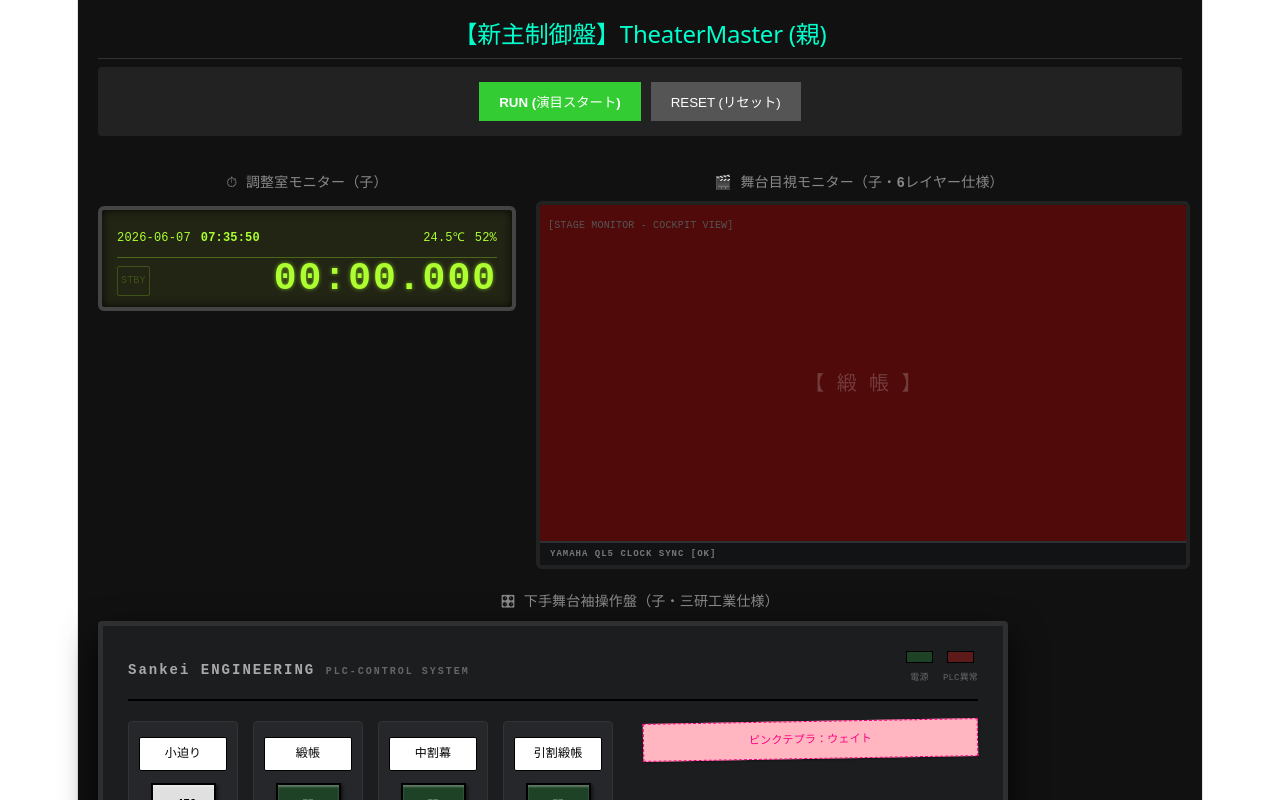
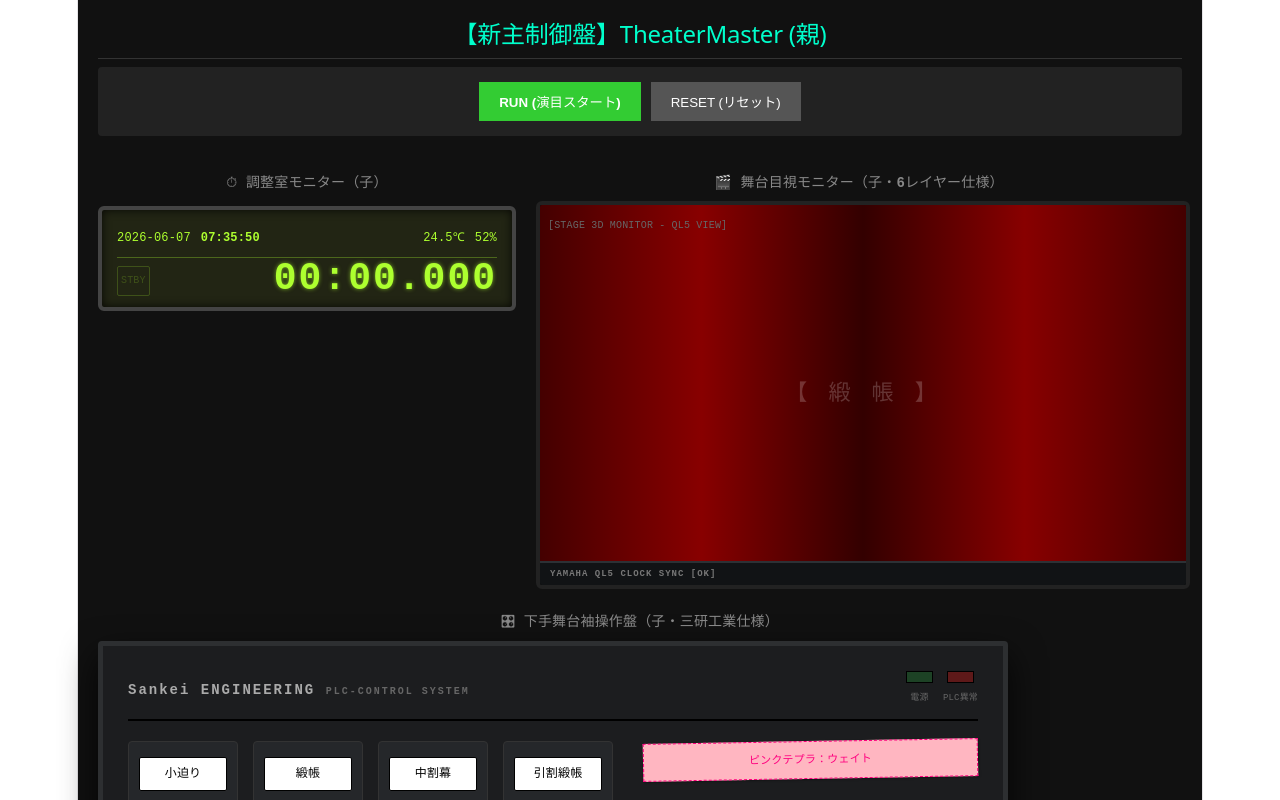
Before and after one commit to yuji-oonaka/stage-director-chronicle, a React (Vite) app: page / in a window 1280 px wide. Shown: the top 800 px of the page. Built offline with nearby package versions, Linux system fonts and the light colour scheme.

Commit message:
feat: [機能追加] 舞台の進行フェーズ（セッティング〜客だし）を管理するためのStagePhase型を追加

```diff
--- a/src/components/StageMonitor.tsx
+++ b/src/components/StageMonitor.tsx
@@ -1,4 +1,3 @@
-import React from "react";
 import type { StageState } from "../types/theater";
 
 interface StageMonitorProps {
@@ -15,74 +14,88 @@ export const StageMonitor: React.FC<StageMonitorProps> = ({ stageState }) => {
     actorPresent,
   } = stageState;
 
-  // 1. ホリゾント（最奥）の色決定
-  const horizoneStyle = {
-    position: "absolute" as const,
-    top: 0,
-    left: 0,
-    right: 0,
-    bottom: "60px",
-    background: horizone.active
-      ? "linear-gradient(to bottom, #2b7fff 0%, #ffcc99 80%, #ffffff 100%)"
-      : "#050505",
-    transition: "background 0.5s ease",
-    zIndex: 1,
-  };
+  // 1. 【最奥】ホリゾント幕（写真1の美しいグラデーション）
+  const horizoneBg = horizone.active
+    ? "linear-gradient(to bottom, #1a66ff 0%, #ffb366 70%, #ffffff 100%)"
+    : "#111";
 
-  // 2. 小迫り（セリ）のY軸・高さの計算
+  // 2. 小迫り（セリ）の物理ミリ数（-1000 〜 450）を、斜め上パース用のY軸（px）に変換
   const kHeight = koseri.currentHeight;
-  let seliBottom = 60;
-  // 【修正】12px ➔ 12 (識別子エラーの解消)
-  let seliHeight = 12;
+  let seliLiftY = 0; // 上下への飛び出し量（px）
+  if (kHeight >= 0) {
+    seliLiftY = (kHeight / 450) * 35; // 舞台面より上に最大35px飛び出す
+  } else {
+    seliLiftY = (kHeight / -1000) * -30; // 奈落へ最大30px沈む
+  }
 
-  if (kHeight >= 0) {
-    seliBottom = 60 + (kHeight / 450) * 25;
-  } else {
-    seliBottom = 60 + (kHeight / 1000) * 30;
-  }
+  // 3. 各種幕の「ひだ（ギャザー）」を表現する立体グラデーション（これで黒同士でも完全に見分けがつきます）
+  const curtainMainBg =
+    "linear-gradient(to right, #400 0%, #800 25%, #300 50%, #800 75%, #400 100%)"; // 緞帳：深紅
+  const curtainMiddleBg =
+    "linear-gradient(to right, #0a0b0d 0%, #1c1e24 25%, #050506 50%, #1c1e24 75%, #0a0b0d 100%)"; // 中割：濃紺黒
+  const curtainBackBg =
+    "linear-gradient(to right, #141414 0%, #2b2b2b 25%, #0d0d0d 50%, #2b2b2b 75%, #141414 100%)"; // 引割：チャコールグレー
 
   return (
     <div
       style={{
         width: "100%",
         maxWidth: "650px",
-        height: "360px",
-        backgroundColor: "#0a0a0a",
+        height: "380px",
+        backgroundColor: "#050505",
         border: "4px solid #222",
         position: "relative",
         overflow: "hidden",
         borderRadius: "6px",
-        boxShadow: "inset 0 0 30px rgba(0,0,0,1)",
+        boxShadow: "inset 0 0 40px rgba(0,0,0,1)",
         fontFamily: "monospace",
+        // 💡 ここがキモ：子要素すべてに3D奥行き空間を適用する
+        perspective: "500px",
       }}
     >
+      {/* 画面上部ラベル */}
       <div
         style={{
           position: "absolute",
           top: "8px",
           left: "8px",
-          color: "#555",
+          color: "#666",
           fontSize: "10px",
-          zIndex: 20,
+          zIndex: 100,
           pointerEvents: "none",
         }}
       >
-        [STAGE MONITOR - COCKPIT VIEW]
+        [STAGE 3D MONITOR - QL5 VIEW]
       </div>
 
-      {/* LAYER 1: 【最奥】ホリゾント幕 */}
-      <div style={horizoneStyle} />
+      {/* =========================================================
+          空間レイヤー（奥 z-index:1 ➔ 手前 z-index:20）
+         ========================================================= */}
 
-      {/* LAYER 2: 【奥から2番目】渡りの引き割幕 */}
+      {/* LAYER 1: 最奥ホリゾントの壁（固定） */}
+      <div
+        style={{
+          position: "absolute",
+          top: 0,
+          left: 0,
+          right: 0,
+          height: "240px",
+          background: horizoneBg,
+          transition: "background 0.5s ease",
+          zIndex: 1,
+        }}
+      />
+
+      {/* LAYER 2: 渡りの引き割幕（引割緞帳） - ホリゾントのすぐ手前 */}
       <div
         style={{
           position: "absolute",
           top: 0,
           left: 0,
           width: `${50 - curtainBack.position / 2}%`,
-          height: "300px",
-          backgroundColor: "#15151b",
-          borderRight: "1px solid #333",
+          height: "240px",
+          background: curtainBackBg,
+          borderRight: "1px solid #000",
           zIndex: 2,
           transition: "width 0.1s linear",
         }}
@@ -93,27 +106,27 @@ export const StageMonitor: React.FC<StageMonitorProps> = ({ stageState }) => {
           top: 0,
           right: 0,
           width: `${50 - curtainBack.position / 2}%`,
-          height: "300px",
-          backgroundColor: "#15151b",
-          borderLeft: "1px solid #333",
+          height: "240px",
+          background: curtainBackBg,
+          borderLeft: "1px solid #000",
           zIndex: 2,
           transition: "width 0.1s linear",
         }}
       />
 
-      {/* LAYER 3: 【中間】中割幕 */}
+      {/* LAYER 3: 中割幕 - ステージ中央の引き幕 */}
       <div
         style={{
           position: "absolute",
           top: 0,
           left: 0,
           width: `${50 - curtainMiddle.position / 2}%`,
-          height: "300px",
-          backgroundColor: "#0c0c10",
-          borderRight: "2px solid #222",
+          height: "240px",
+          background: curtainMiddleBg,
+          borderRight: "2px solid #000",
           zIndex: 3,
           transition: "width 0.1s linear",
-          boxShadow: "5px 0 15px rgba(0,0,0,0.7)",
+          boxShadow: "10px 0 20px rgba(0,0,0,0.8)",
         }}
       />
       <div
@@ -122,87 +135,123 @@ export const StageMonitor: React.FC<StageMonitorProps> = ({ stageState }) => {
           top: 0,
           right: 0,
           width: `${50 - curtainMiddle.position / 2}%`,
-          height: "300px",
-          backgroundColor: "#0c0c10",
-          borderLeft: "2px solid #222",
+          height: "240px",
+          background: curtainMiddleBg,
+          borderLeft: "2px solid #000",
           zIndex: 3,
           transition: "width 0.1s linear",
-          boxShadow: "-5px 0 15px rgba(0,0,0,0.7)",
+          boxShadow: "-10px 0 20px rgba(0,0,0,0.8)",
         }}
       />
 
-      {/* LAYER 4: 【舞台面 ＆ 小迫り・役者】 */}
+      {/* 💡 LAYER 4: 【劇的刷新】斜め上から見下ろす「白っぽい灰色の床」 */}
+      {/* 遠近感を出すために、奥を狭く、手前を広く3D回転させます */}
       <div
         style={{
           position: "absolute",
-          bottom: 0,
-          left: 0,
-          right: 0,
-          height: "60px",
-          backgroundColor: "#252729",
-          borderTop: "4px solid #3d4043",
+          bottom: "20px",
+          left: "-50px",
+          right: "-50px",
+          height: "140px",
+          background:
+            "linear-gradient(to bottom, #dcdcdc 0%, #f5f5f5 30%, #b8b8b8 100%)", // 白っぽい灰色の光沢床
+          borderTop: "3px solid #eee",
           zIndex: 4,
+          // 3Dひねり：X軸を手前に25度倒すことで、極上の俯瞰パースが完成
+          transform: "rotateX(25deg)",
+          transformOrigin: "top center",
+          boxShadow: "0 -5px 15px rgba(0,0,0,0.5)",
         }}
       >
+        {/* 床の中に穿たれた「奈落の穴」（セリが沈んでいる時だけぽっかり現れる暗黒空間） */}
         {kHeight < 0 && (
           <div
             style={{
               position: "absolute",
-              top: 0,
+              top: "15px",
               left: "50%",
               transform: "translateX(-50%)",
-              width: "140px",
-              height: "40px",
+              width: "150px",
+              height: "55px",
               backgroundColor: "#000",
-              boxShadow: "inset 0 5px 10px rgba(0,0,0,1)",
-              border: "1px solid #111",
+              border: "2px solid #555",
+              boxShadow: "inset 0 10px 20px rgba(0,0,0,1)",
             }}
           />
         )}
       </div>
 
+      {/* 🏗 LAYER 5: 3D連動する立体「小迫り（セリ）」 */}
+      {/* 床の傾きと連動させつつ、Y軸（seliLiftY）の数値でエレベーターのように上下させます */}
       <div
         style={{
           position: "absolute",
-          bottom: `${seliBottom}px`,
+          top: "235px", // 舞台床の結合ライン
           left: "50%",
-          transform: "translateX(-50%)",
-          width: "130px",
-          height: `${seliHeight}px`,
-          backgroundColor: "#44484c",
-          border: "2px solid #6c7278",
-          borderRadius: "2px",
+          transform: `translateX(-50%) translateY(${-seliLiftY}px) rotateX(25deg)`, // 上下にウィーンと移動
+          transformOrigin: "top center",
           zIndex: 5,
-          display: "flex",
-          alignItems: "center",
-          justifyContent: "center",
-          boxShadow: "0 4px 8px rgba(0,0,0,0.5)",
-          transition: "bottom 0.1s linear",
+          transition: "transform 0.1s linear",
         }}
       >
-        <span style={{ color: "#aaa", fontSize: "9px" }}>
-          {kHeight === -50 ? "ぬすみ" : Math.round(kHeight) + "mm"}
-        </span>
+        {/* セリの天板（床と同じ白っぽい灰色、ただし独立して浮き上がる） */}
+        <div
+          style={{
+            width: "146px",
+            height: "52px",
+            background: "linear-gradient(to bottom, #e2e2e2, #c8c8c8)",
+            border: "2px solid #fff",
+            position: "relative",
+            boxShadow: seliLiftY > 0 ? "0 15px 25px rgba(0,0,0,0.6)" : "none",
+            display: "flex",
+            alignItems: "center",
+            justifyContent: "center",
+          }}
+        >
+          <span style={{ color: "#666", fontSize: "9px", fontWeight: "bold" }}>
+            {kHeight === -50 ? "ぬすみ" : Math.round(kHeight) + "mm"}
+          </span>
+
+          {/* セリの「側面・厚み」（ここを作ることで、上がったときに立体的な箱に見えます！） */}
+          {seliLiftY > 0 && (
+            <div
+              style={{
+                position: "absolute",
+                top: "100%",
+                left: "-2px",
+                width: "146px",
+                height: `${seliLiftY}px`,
+                backgroundColor: "#444",
+                border: "2px solid #555",
+                borderTop: "none",
+                transformOrigin: "top center",
+                background: "linear-gradient(to bottom, #555, #222)",
+              }}
+            />
+          )}
+        </div>
       </div>
 
+      {/* 🕺 LAYER 6: セリの上の役者（セリの高さ・立体パースに完全追従） */}
       <div
         style={{
           position: "absolute",
-          bottom: `${seliBottom + seliHeight}px`,
+          top: `${210 - seliLiftY}px`, // セリの上面ピクセルを正確にトレース
           left: "50%",
           transform: "translateX(-50%)",
-          zIndex: 5,
+          zIndex: 6,
           pointerEvents: "none",
-          transition: "bottom 0.1s linear",
+          transition: "top 0.1s linear",
+          textAlign: "center",
         }}
       >
-        {/* 【修正】actorPresent の条件を追加し、未使用警告をクリア */}
         {kHeight > -800 && actorPresent === "on-stage" && (
           <div
             style={{
-              fontSize: "24px",
-              filter: kHeight < 0 ? "brightness(0.3)" : "none",
-              textAlign: "center",
+              fontSize: "28px",
+              textShadow:
+                seliLiftY > 0 ? "0 10px 10px rgba(0,0,0,0.5)" : "none",
+              filter: kHeight < 0 ? "brightness(0.2)" : "none", // 奈落に沈みかけている時は暗く
             }}
           >
             🕺
@@ -210,7 +259,7 @@ export const StageMonitor: React.FC<StageMonitorProps> = ({ stageState }) => {
         )}
       </div>
 
-      {/* LAYER 5: 【最手前】緞帳 */}
+      {/* LAYER 7: 【最手前】縦開き昇降式「緞帳（どんちょう）」 */}
       <div
         style={{
           position: "absolute",
@@ -218,23 +267,25 @@ export const StageMonitor: React.FC<StageMonitorProps> = ({ stageState }) => {
           left: 0,
           right: 0,
           height: `${100 - curtainMain.position}%`,
-          backgroundColor: "#500a0a",
-          borderBottom: "5px solid #ffcc00",
-          boxShadow: "0 5px 15px rgba(0,0,0,0.8)",
-          zIndex: 10,
+          background: curtainMainBg,
+          borderBottom: "6px solid #d4af37", // 本物の金モールを模したライン
+          boxShadow: "0 10px 25px rgba(0,0,0,0.9)",
+          zIndex: 20,
           display: "flex",
           alignItems: "center",
           justifyContent: "center",
           color: "rgba(255,255,255,0.2)",
-          fontSize: "20px",
+          fontSize: "22px",
           fontWeight: "bold",
+          letterSpacing: "4px",
           overflow: "hidden",
+          transition: "height 0.1s linear",
         }}
       >
-        {curtainMain.position < 90 && "【 緞 帳 】"}
+        {curtainMain.position < 95 && "【 緞 帳 】"}
       </div>
 
-      {/* LAYER 6: 【コックピット】音響卓 QL5 のフレーム */}
+      {/* LAYER 8: 最手前下部・YAMAHA QL5 メーターフレーム（写真1オマージュ） */}
       <div
         style={{
           position: "absolute",
@@ -244,7 +295,7 @@ export const StageMonitor: React.FC<StageMonitorProps> = ({ stageState }) => {
           height: "22px",
           backgroundColor: "#111315",
           borderTop: "2px solid #2d3135",
-          zIndex: 15,
+          zIndex: 30,
           display: "flex",
           alignItems: "center",
           paddingLeft: "10px",
```
Also changed, not shown: src/types/theater.ts (+9 -0 lines).
